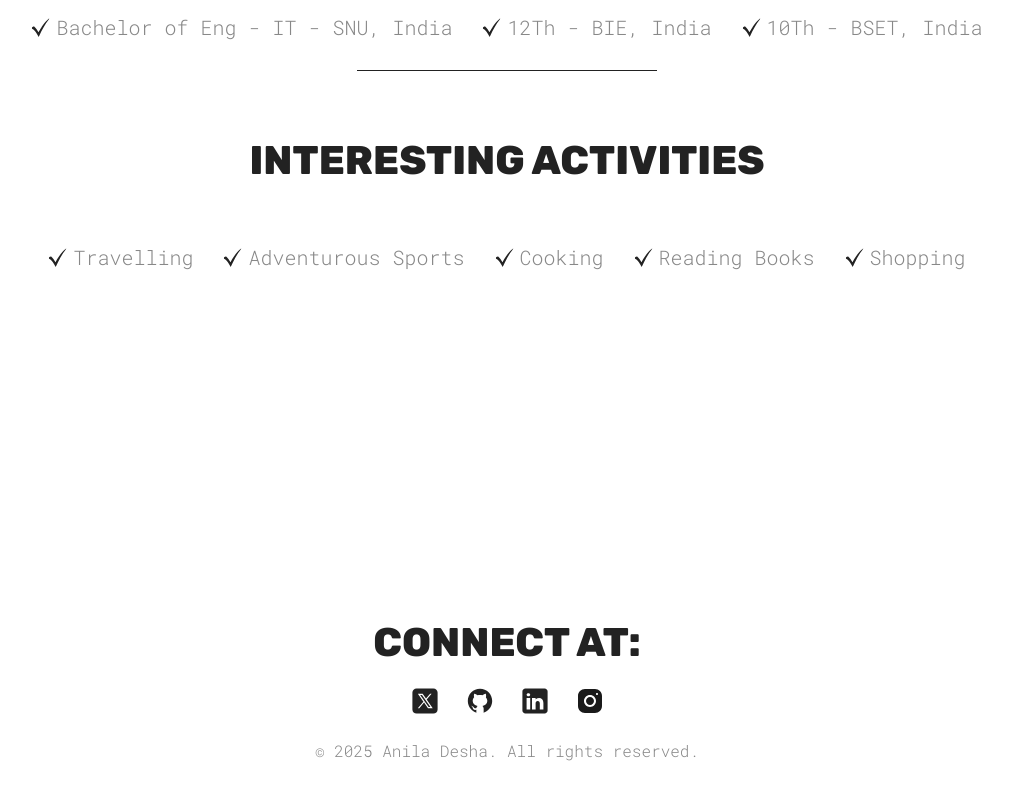
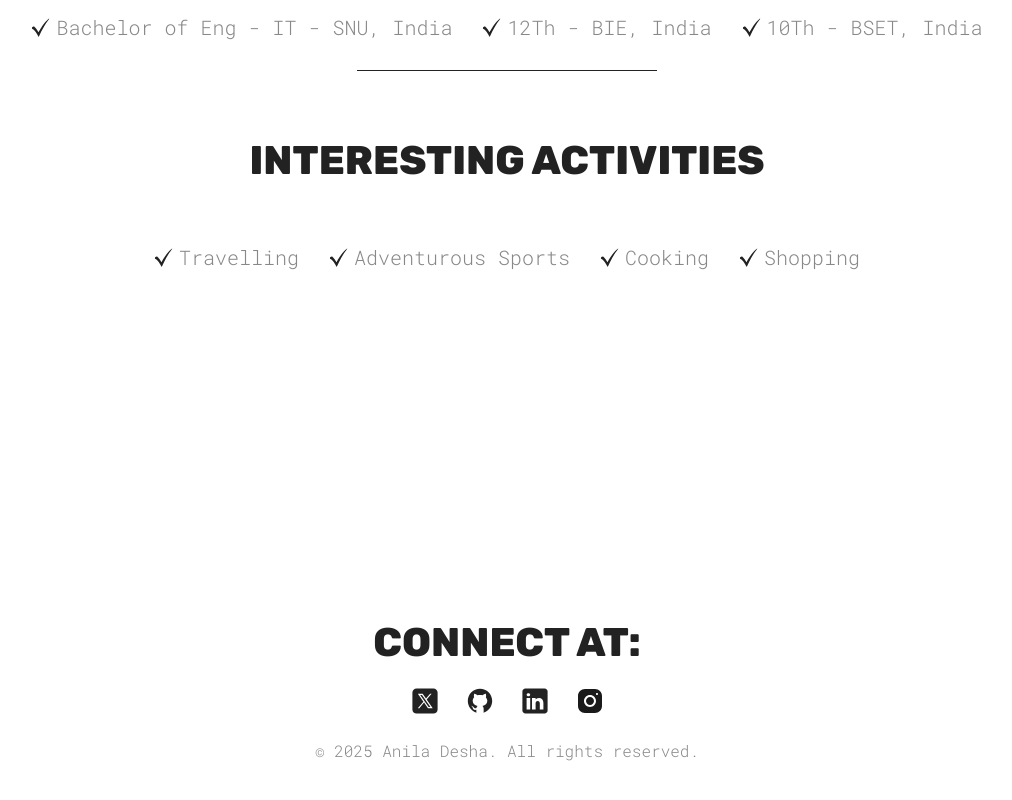
Before and after one commit to anilagopikumar/Anila-Portfolio, a React (Vite) app: page / in a window 1280 px wide. Shown: the part 2260-3060 px from the top of the page, without its empty margins (133-1145 px from the left). Built offline with nearby package versions, Linux system fonts and the light colour scheme.

Commit message:
Update Skills.jsx

```diff
--- a/src/components/Skills/Skills.jsx
+++ b/src/components/Skills/Skills.jsx
@@ -76,7 +76,6 @@ function Skills() {
         <SkillList src={checkMarkIcon} skill="Travelling" />
         <SkillList src={checkMarkIcon} skill="Adventurous Sports" />
         <SkillList src={checkMarkIcon} skill="Cooking" />
-        <SkillList src={checkMarkIcon} skill="Reading Books" />
         <SkillList src={checkMarkIcon} skill="Shopping" />
     </div>
     </section>
```
